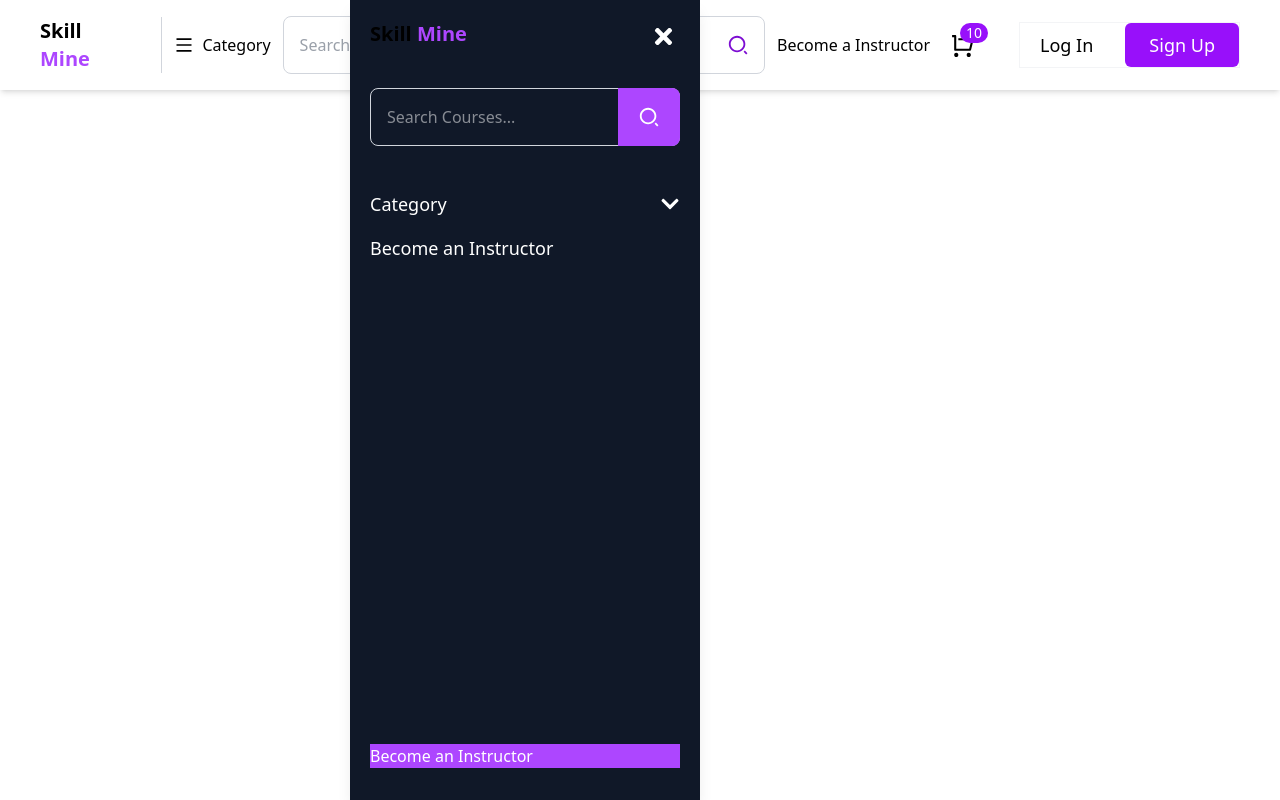
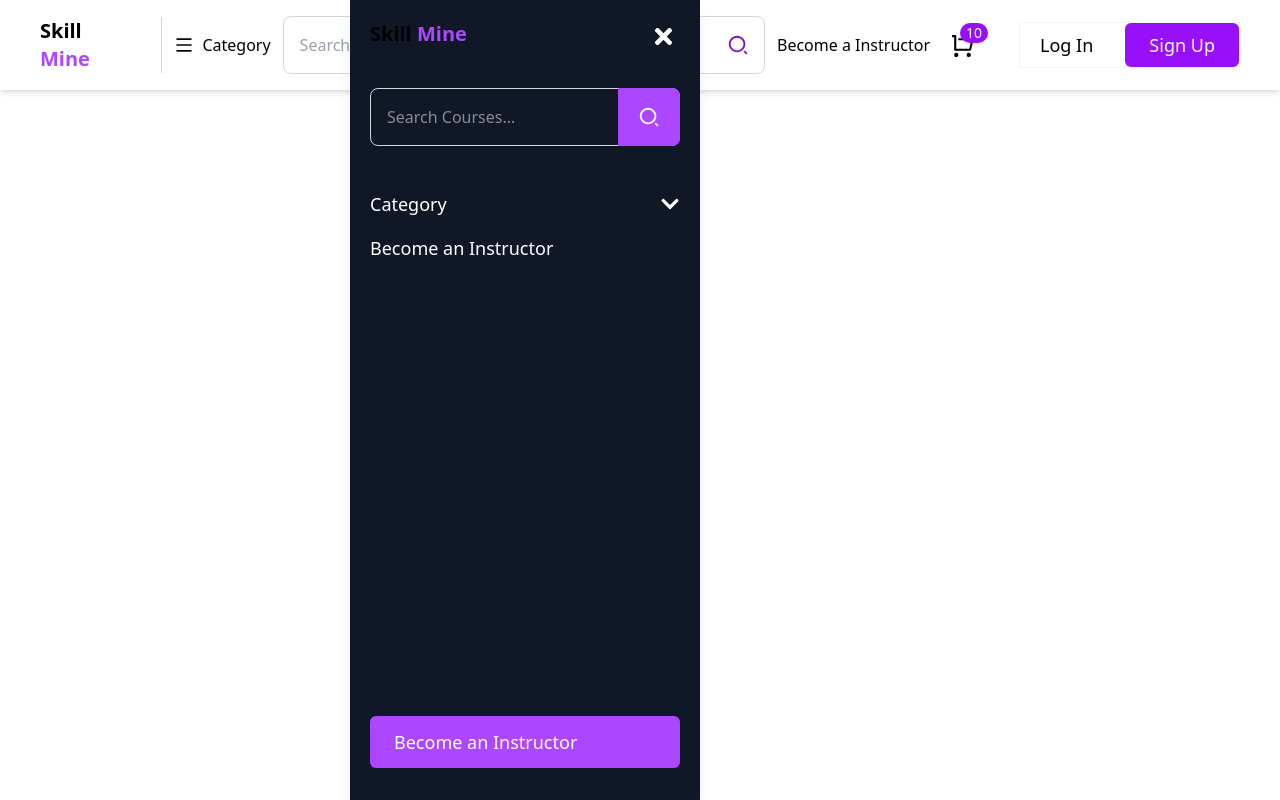
Before and after one commit to Divyadharshana5/Skill-mine, a React (Vite) app: page / in a window 1280 px wide. Built offline with nearby package versions, Linux system fonts and the light colour scheme.

Commit message:
update Navbar.jsx

```diff
--- a/src/Components/Navbar.jsx
+++ b/src/Components/Navbar.jsx
@@ -186,7 +186,10 @@ const Navbar = () => {
               </Link>
             </div>
             <div className="absolute bottom-20 flex flex-col items-center gap-2 w-full ">
-              <Link to="#" className="w-full font-medium bg-purple-500">
+              <Link
+                to="#"
+                className="w-full text-lg font-medium bg-purple-500 text-white px-6 py-3 rounded-md"
+              >
                 Become an Instructor
               </Link>
             </div>
```
